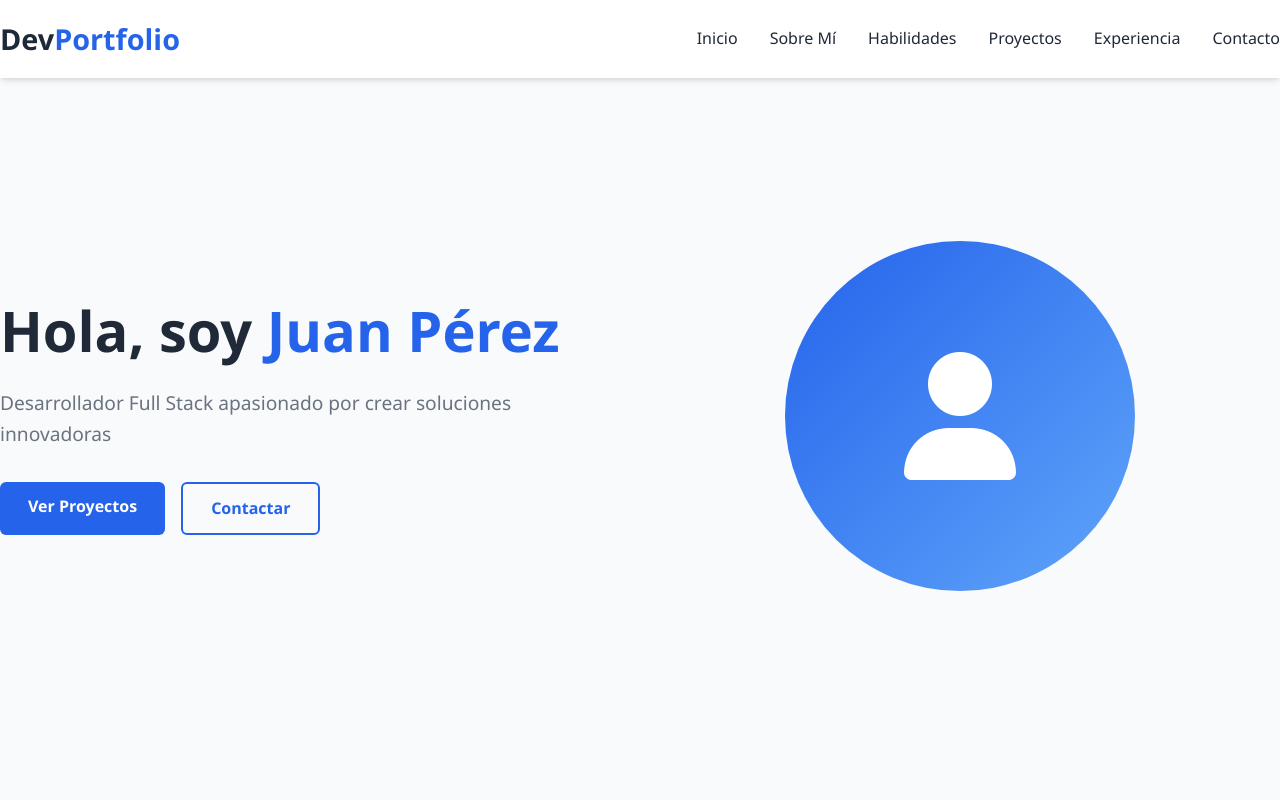
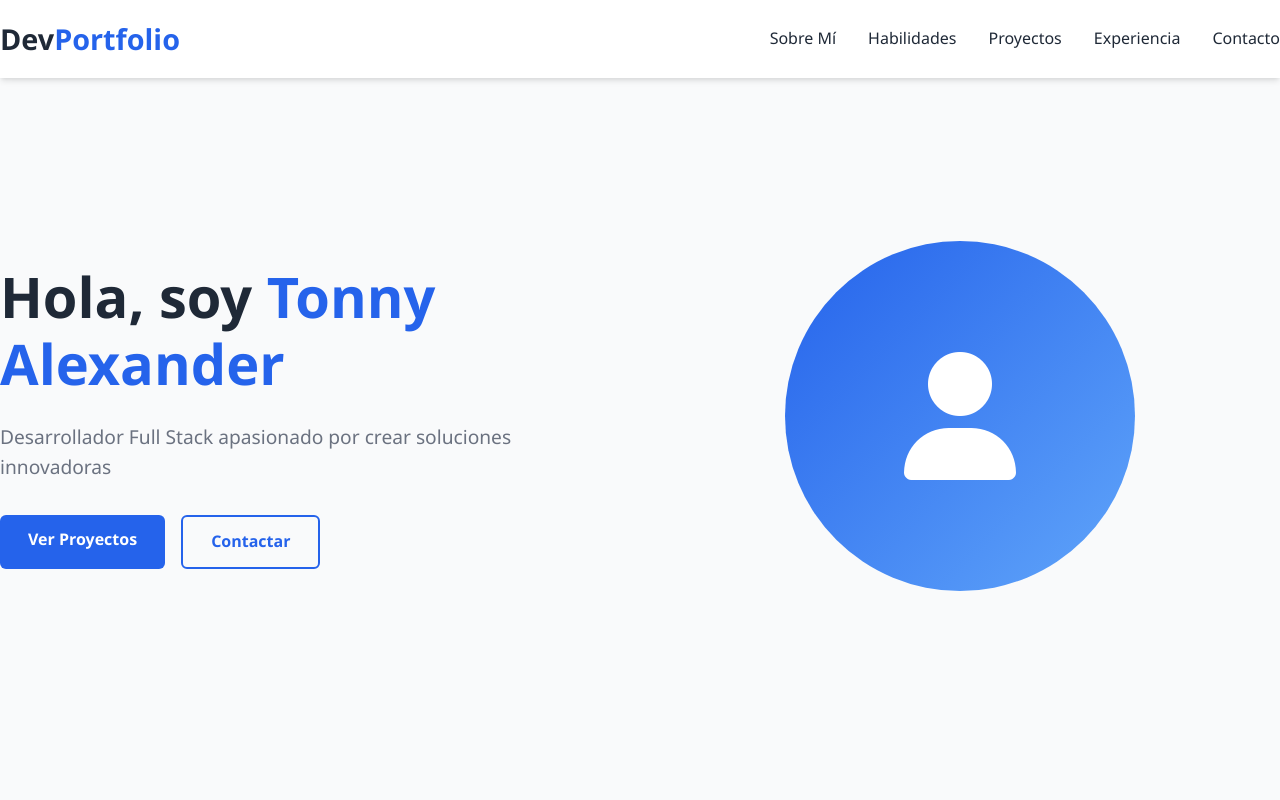
Before and after one commit to TonnyNamoc/laboratorio2cloud, a plain HTML site: page index.html in a window 1280 px wide. Shown: the top 800 px of the page. Drawn offline with Linux system fonts and the light colour scheme; files that its build step writes are made by us from their sources; files whose address does not match are found by name.

Commit message:
version_

```diff
--- a/index.html
+++ b/index.html
@@ -16,7 +16,7 @@
                 <a href="#inicio">Dev<span>Portfolio</span></a>
             </div>
             <div class="nav-menu" id="nav-menu">
-                <a href="#inicio" class="nav-link">Inicio</a>
+                <a href="#inicio" class="nav-link"></a>
                 <a href="#sobre-mi" class="nav-link">Sobre Mí</a>
                 <a href="#habilidades" class="nav-link">Habilidades</a>
                 <a href="#proyectos" class="nav-link">Proyectos</a>
@@ -32,7 +32,7 @@
     <!-- Sección Hero -->
     <section id="inicio" class="hero">
         <div class="hero-content">
-            <h1 class="hero-title">Hola, soy <span class="highlight">Juan Pérez</span></h1>
+            <h1 class="hero-title">Hola, soy <span class="highlight">Tonny Alexander</span></h1>
             <p class="hero-description">Desarrollador Full Stack apasionado por crear soluciones innovadoras</p>
             <div class="hero-buttons">
                 <a href="#proyectos" class="btn btn-primary">Ver Proyectos</a>
```
